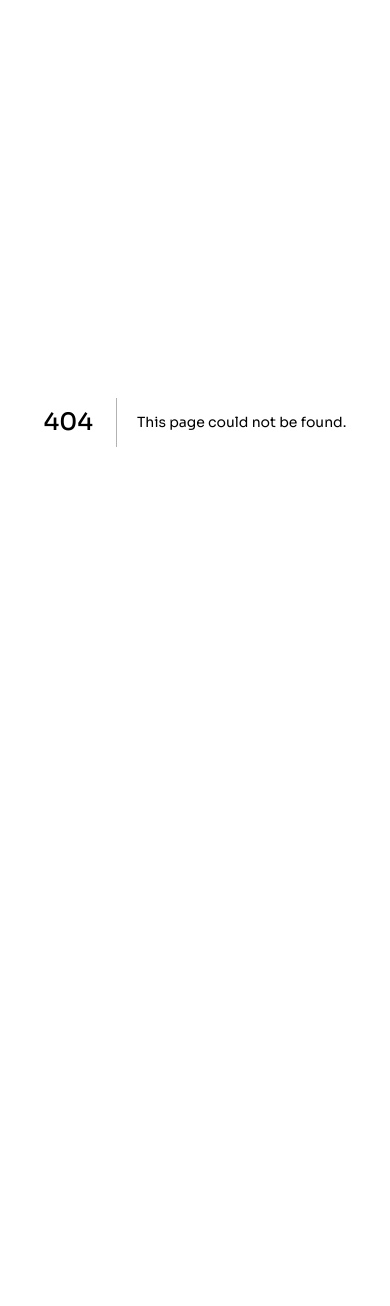
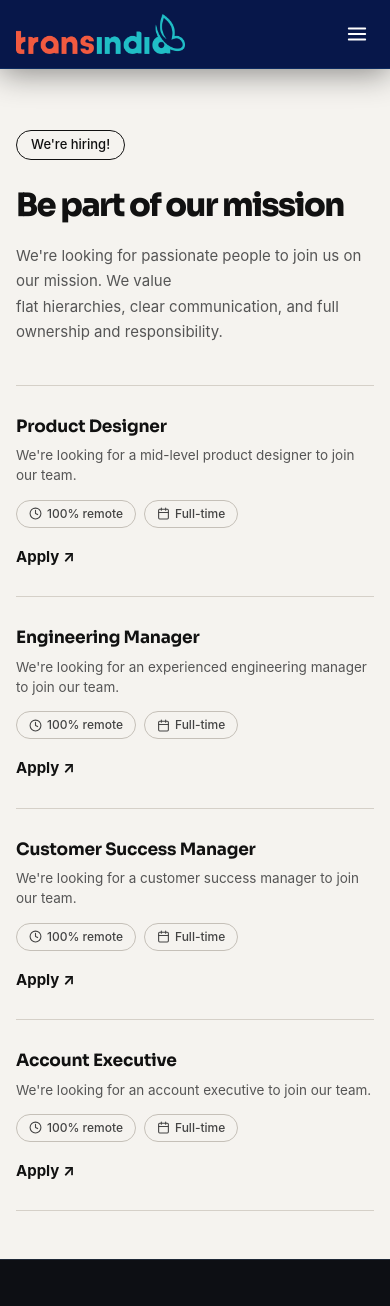
Before and after one commit to mindstory-webteam/transindia-full, a Next.js app in the folder frontend/: page /careers in a window 390 px wide. Before the commit this address had no page. Shown: the top 1306 px of the page. Before the commit the page ends 844 px from the top, so only its background shows below. Built offline with nearby package versions, Linux system fonts and the light colour scheme.

Commit message:
feat: implement responsive Navbar and add base pages for careers, policy renewal, and footer components

```diff
--- /dev/null
+++ b/frontend/app/careers/page.tsx
@@ -0,0 +1,233 @@
+import Navbar from "@/components/Navbar";
+import TransindiaFooter from "@/components/Transindiafooter";
+
+const jobs = [
+  {
+    id: 1,
+    title: "Product Designer",
+    description: "We're looking for a mid-level product designer to join our team.",
+    tags: ["100% remote", "Full-time"],
+  },
+  {
+    id: 2,
+    title: "Engineering Manager",
+    description: "We're looking for an experienced engineering manager to join our team.",
+    tags: ["100% remote", "Full-time"],
+  },
+  {
+    id: 3,
+    title: "Customer Success Manager",
+    description: "We're looking for a customer success manager to join our team.",
+    tags: ["100% remote", "Full-time"],
+  },
+  {
+    id: 4,
+    title: "Account Executive",
+    description: "We're looking for an account executive to join our team.",
+    tags: ["100% remote", "Full-time"],
+  },
+];
+
+export default function CareersPage() {
+  return (
+    <>
+      <style>{CSS}</style>
+      <div className="careers-page">
+        <Navbar alwaysSolid={true} />
+
+        {/* Hero Section */}
+        <section className="careers-hero">
+          <span className="careers-badge">We're hiring!</span>
+          <h1 className="careers-title">Be part of our mission</h1>
+          <p className="careers-subtitle">
+            We're looking for passionate people to join us on our mission. We value
+            <br />
+            flat hierarchies, clear communication, and full ownership and responsibility.
+          </p>
+        </section>
+
+        {/* Jobs List */}
+        <section className="careers-jobs">
+          <div className="careers-jobs-container">
+            {jobs.map((job) => (
+              <div key={job.id} className="job-item">
+                <div className="job-left">
+                  <h2 className="job-title">{job.title}</h2>
+                  <p className="job-desc">{job.description}</p>
+                  <div className="job-tags">
+                    <span className="job-tag">
+                      <svg viewBox="0 0 24 24" width="13" height="13" fill="none" stroke="currentColor" strokeWidth="2" strokeLinecap="round" strokeLinejoin="round">
+                        <circle cx="12" cy="12" r="10" />
+                        <polyline points="12 6 12 12 16 14" />
+                      </svg>
+                      {job.tags[0]}
+                    </span>
+                    <span className="job-tag">
+                      <svg viewBox="0 0 24 24" width="13" height="13" fill="none" stroke="currentColor" strokeWidth="2" strokeLinecap="round" strokeLinejoin="round">
+                        <rect x="3" y="4" width="18" height="18" rx="2" ry="2" />
+                        <line x1="16" y1="2" x2="16" y2="6" />
+                        <line x1="8" y1="2" x2="8" y2="6" />
+                        <line x1="3" y1="10" x2="21" y2="10" />
+                      </svg>
+                      {job.tags[1]}
+                    </span>
+                  </div>
+                </div>
+                <a href={`mailto:care@transindia.com?subject=Application for ${job.title}`} className="job-apply">
+                  Apply ↗
+                </a>
+              </div>
+            ))}
+          </div>
+        </section>
+
+        <TransindiaFooter />
+      </div>
+    </>
+  );
+}
+
+const CSS = `
+  .careers-page {
+    min-height: 100vh;
+    background: #f5f3ef;
+    display: flex;
+    flex-direction: column;
+    font-family: -apple-system, BlinkMacSystemFont, 'Segoe UI', Roboto, Helvetica, Arial, sans-serif;
+  }
+
+  /* ── Hero ── */
+  .careers-hero {
+    padding: 160px 80px 80px;
+    max-width: 900px;
+  }
+
+  .careers-badge {
+    display: inline-block;
+    border: 1.5px solid #111;
+    border-radius: 999px;
+    padding: 4px 14px;
+    font-size: 13px;
+    font-weight: 500;
+    color: #111;
+    margin-bottom: 28px;
+  }
+
+  .careers-title {
+    font-size: clamp(2.5rem, 6vw, 4rem);
+    font-weight: 800;
+    color: #111;
+    line-height: 1.1;
+    letter-spacing: -1.5px;
+    margin: 0 0 20px 0;
+  }
+
+  .careers-subtitle {
+    font-size: 15px;
+    color: #555;
+    line-height: 1.7;
+    margin: 0;
+  }
+
+  /* ── Jobs section ── */
+  .careers-jobs {
+    flex: 1;
+    padding: 0 80px 80px;
+  }
+
+  .careers-jobs-container {
+    max-width: 900px;
+    border-top: 1px solid #d5d0c8;
+  }
+
+  .job-item {
+    display: flex;
+    align-items: flex-start;
+    justify-content: space-between;
+    padding: 28px 0;
+    border-bottom: 1px solid #d5d0c8;
+    gap: 32px;
+  }
+
+  .job-left {
+    flex: 1;
+  }
+
+  .job-title {
+    font-size: 17px;
+    font-weight: 700;
+    color: #111;
+    margin: 0 0 6px 0;
+    letter-spacing: -0.2px;
+  }
+
+  .job-desc {
+    font-size: 13.5px;
+    color: #555;
+    margin: 0 0 14px 0;
+    line-height: 1.5;
+  }
+
+  .job-tags {
+    display: flex;
+    gap: 8px;
+    flex-wrap: wrap;
+  }
+
+  .job-tag {
+    display: inline-flex;
+    align-items: center;
+    gap: 5px;
+    border: 1.5px solid #c5c0b8;
+    border-radius: 999px;
+    padding: 4px 12px;
+    font-size: 12px;
+    color: #444;
+    font-weight: 500;
+    background: transparent;
+  }
+
+  .job-apply {
+    flex-shrink: 0;
+    font-size: 15px;
+    font-weight: 700;
+    color: #111;
+    text-decoration: none;
+    white-space: nowrap;
+    padding-top: 2px;
+    transition: opacity 0.15s;
+  }
+
+  .job-apply:hover {
+    opacity: 0.6;
+  }
+
+  /* ── Responsive ── */
+  @media (max-width: 768px) {
+    .careers-hero {
+      padding: 140px 24px 48px;
+    }
+    .careers-jobs {
+      padding: 0 24px 60px;
+    }
+    .job-item {
+      flex-direction: column;
+      gap: 16px;
+    }
+    .job-apply {
+      align-self: flex-start;
+    }
+  }
+
+  @media (max-width: 480px) {
+    .careers-hero {
+      padding: 130px 16px 40px;
+    }
+    .careers-jobs {
+      padding: 0 16px 48px;
+    }
+    .careers-title {
+      font-size: 2rem;
+    }
+  }
+`;
--- /dev/null
+++ b/frontend/app/renew/page.tsx
@@ -0,0 +1,24 @@
+import React from "react";
+import Navbar from "@/components/Navbar";
+import TransindiaFooter from "@/components/Transindiafooter";
+
+export default function RenewPolicy() {
+  return (
+    <div style={{ overflowX: "hidden", width: "100%", backgroundColor: "#ffffff", minHeight: "100vh", display: "flex", flexDirection: "column" }}>
+      <Navbar alwaysSolid={true} />
+
+      <main style={{ flex: 1, display: "flex", alignItems: "center", justifyContent: "center", padding: "180px 20px 80px" }}>
+        <div style={{ textAlign: "center", fontFamily: "'matterregular', sans-serif" }}>
+          <h1 style={{ fontSize: "2.5rem", color: "#111827", marginBottom: "1rem", fontWeight: "700" }}>
+            This page is under maintainance
+          </h1>
+          <p style={{ fontSize: "1.25rem", color: "#4B5563" }}>
+            Please contact in <a href="mailto:care@transindia.com" style={{ color: "#EC4F34", textDecoration: "underline", fontWeight: "600" }}>care@transindia.com</a>
+          </p>
+        </div>
+      </main>
+
+      <TransindiaFooter />
+    </div>
+  );
+}
--- a/frontend/components/Navbar.tsx
+++ b/frontend/components/Navbar.tsx
@@ -15,7 +15,7 @@ interface NavItem {
 
 const NAV_ITEMS: NavItem[] = [
   { label: "Services",          hasDropdown: true , href: "/our-services" },
-  { label: "Renew existing policy",      },
+  { label: "Renew existing policy", href: "/renew" },
   { label: "About us",              href: "/about"     },
   { label: "Contact us",   href: "/contact-us"  },
 ];
--- a/frontend/components/Transindiafooter.tsx
+++ b/frontend/components/Transindiafooter.tsx
@@ -31,7 +31,7 @@ const companyLinks = [
   { label: "Our team", href: "#" },
   { label: "Become a PoSP", href: "#" },
   { label: "Corporate solutions", href: "#" },
-  { label: "Careers", href: "#" },
+  { label: "Careers", href: "/careers" },
 ];
 
 const supportLinks = [
```
